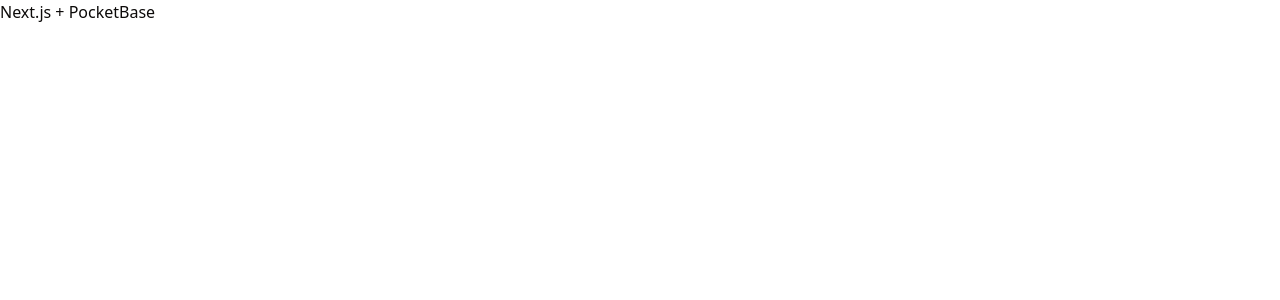
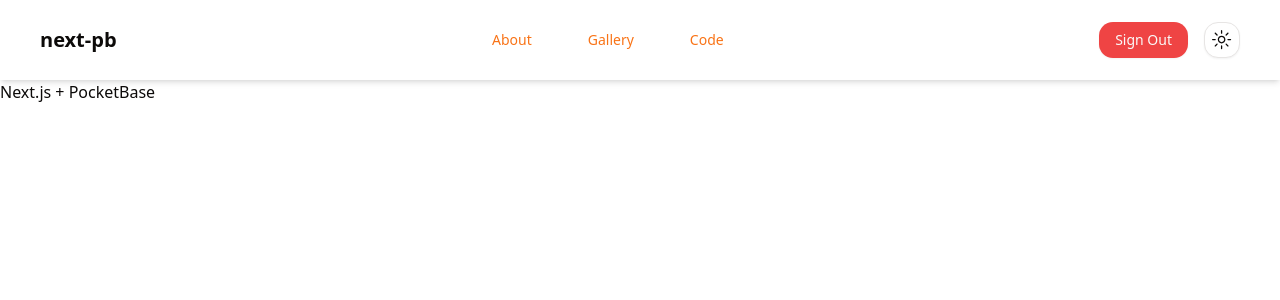
Before and after one commit to UNovak/next-pb, a Next.js app: page / in a window 1280 px wide. Shown: the top 300 px of the page. Built offline with nearby package versions, Linux system fonts and the light colour scheme.

Commit message:
feat: add a simple navbar

```diff
--- a/app/layout.tsx
+++ b/app/layout.tsx
@@ -1,3 +1,4 @@
+import { Navbar } from '@components/navbar'
 import ThemeProvider from '@components/theme-provider'
 import type { Metadata } from 'next'
 import './globals.css'
@@ -20,6 +21,7 @@ export default function RootLayout({
           defaultTheme='system'
           enableSystem
           disableTransitionOnChange>
+          <Navbar />
           {children}
         </ThemeProvider>
       </body>
--- /dev/null
+++ b/components/navbar.tsx
@@ -0,0 +1,75 @@
+'use client'
+
+import { Button, buttonVariants } from '@ui/button'
+import { ModeToggle } from '@ui/mode-toggle'
+import Link from 'next/link'
+import { usePathname } from 'next/navigation'
+import { useState } from 'react'
+
+const Navbar = () => {
+  const pathname = usePathname()
+  const [auth, setAuth] = useState(true)
+
+  const navLinks = [
+    { ref: '/about', label: 'About' },
+    { ref: '/gallery', label: 'Gallery' },
+  ]
+
+  const authLinks = [
+    { ref: '/sign-in', label: 'Sign In' },
+    { ref: '/sign-up', label: 'Sign Up' },
+    { ref: '/sign-out', label: 'Sign Out' },
+  ]
+
+  return (
+    <nav className='flex h-20 w-full items-center justify-between px-10 shadow-md'>
+      {/* left */}
+      <div className='text-xl font-bold'>
+        <Link href='/'>next-pb</Link>
+      </div>
+
+      {/* middle */}
+      <div className='flex space-x-6'>
+        {navLinks.map((link) => {
+          const isActive = pathname === link.ref
+
+          return (
+            <Link
+              key={link.label}
+              href={link.ref}
+              className={`${buttonVariants({ variant: 'link' })} ${isActive ? 'underline' : ''}`}>
+              {link.label}
+            </Link>
+          )
+        })}
+        <Link
+          target='_blank'
+          href='https://github.com/UNovak/next-pb'
+          className={`${buttonVariants({ variant: 'link' })}`}>
+          Code
+        </Link>
+      </div>
+
+      {/* right */}
+      <div className='flex items-center space-x-4'>
+        {auth ? (
+          <Button variant='destructive' onClick={() => setAuth(false)}>
+            Sign Out
+          </Button>
+        ) : (
+          <div className='flex space-x-4'>
+            <Button asChild variant='default'>
+              <Link href='/sign-in'>Sign In</Link>
+            </Button>
+            <Button asChild variant='secondary'>
+              <Link href='/sign-up'>Sign Up</Link>
+            </Button>
+          </div>
+        )}
+        <ModeToggle />
+      </div>
+    </nav>
+  )
+}
+
+export { Navbar }
```
Also changed, not shown: 1 other file (tests, documents, lock files or other folders).
